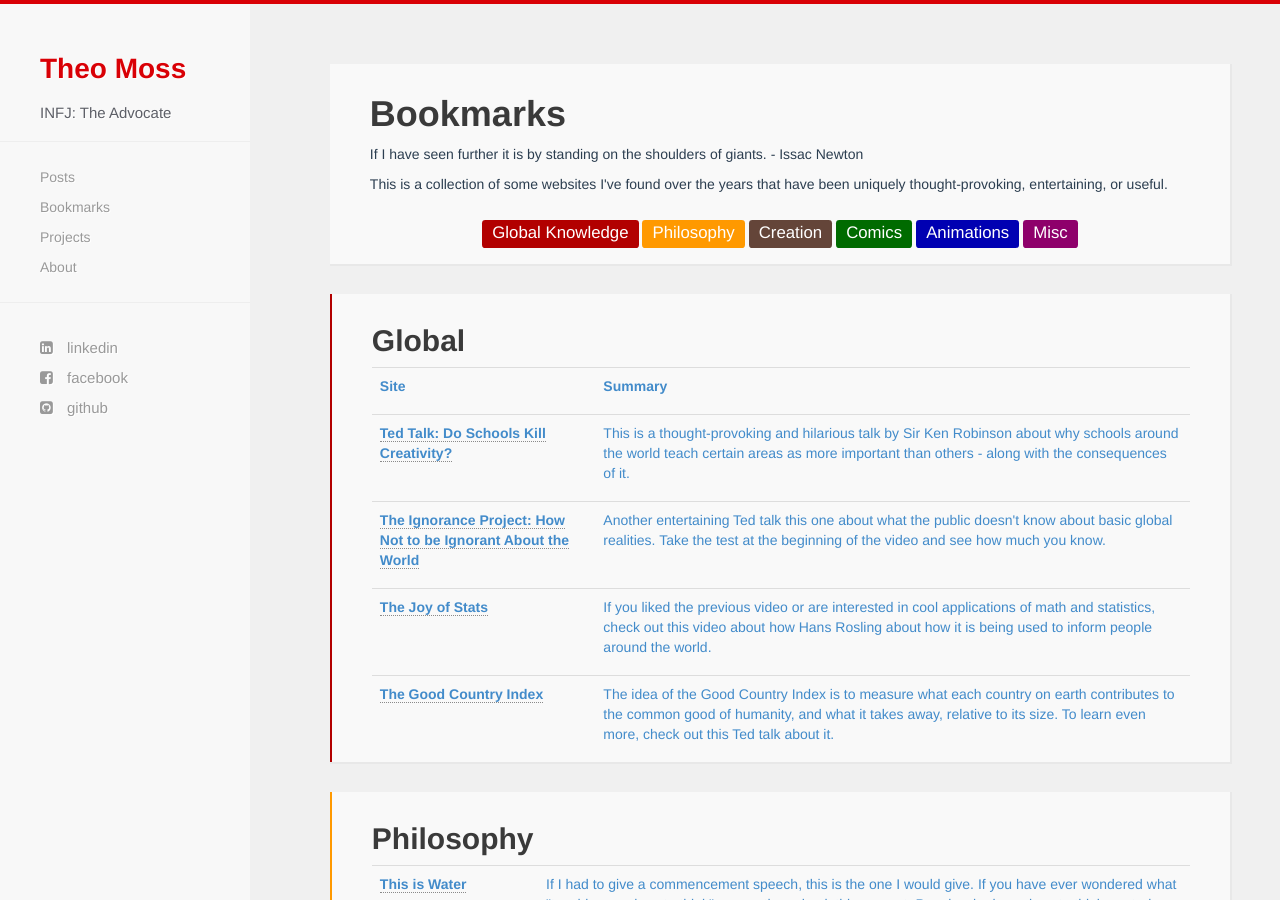
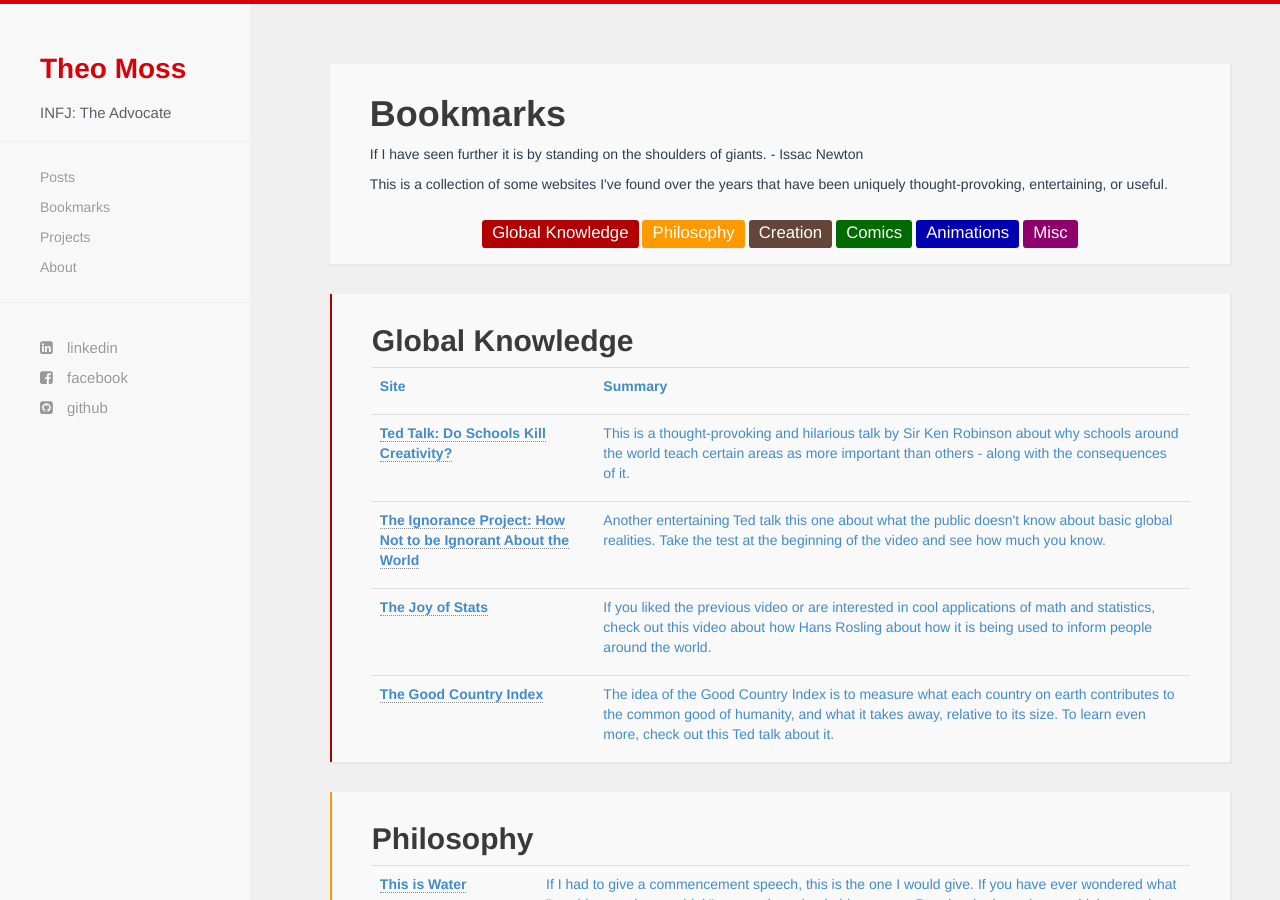
Before and after one commit to tmoss4/tmoss4.github.io, a Jekyll site: the page built from bookmarks.html, in a window 1280 px wide and 900 px high. Built offline with Jekyll 4.4.1, drawn with Linux system fonts in a browser that asks for light colours; nearby versions of some CDN libraries.

Commit message:
text addition

```diff
--- a/bookmarks.html
+++ b/bookmarks.html
@@ -21,7 +21,7 @@ title: Bookmarks
 
   <div id="article" class="gknow">
     <a name="gknow">
-      <h2>Global</h2>
+      <h2>Global Knowledge</h2>
       <table class="table table-hover ">
         <tbody>
           <tr>
```
